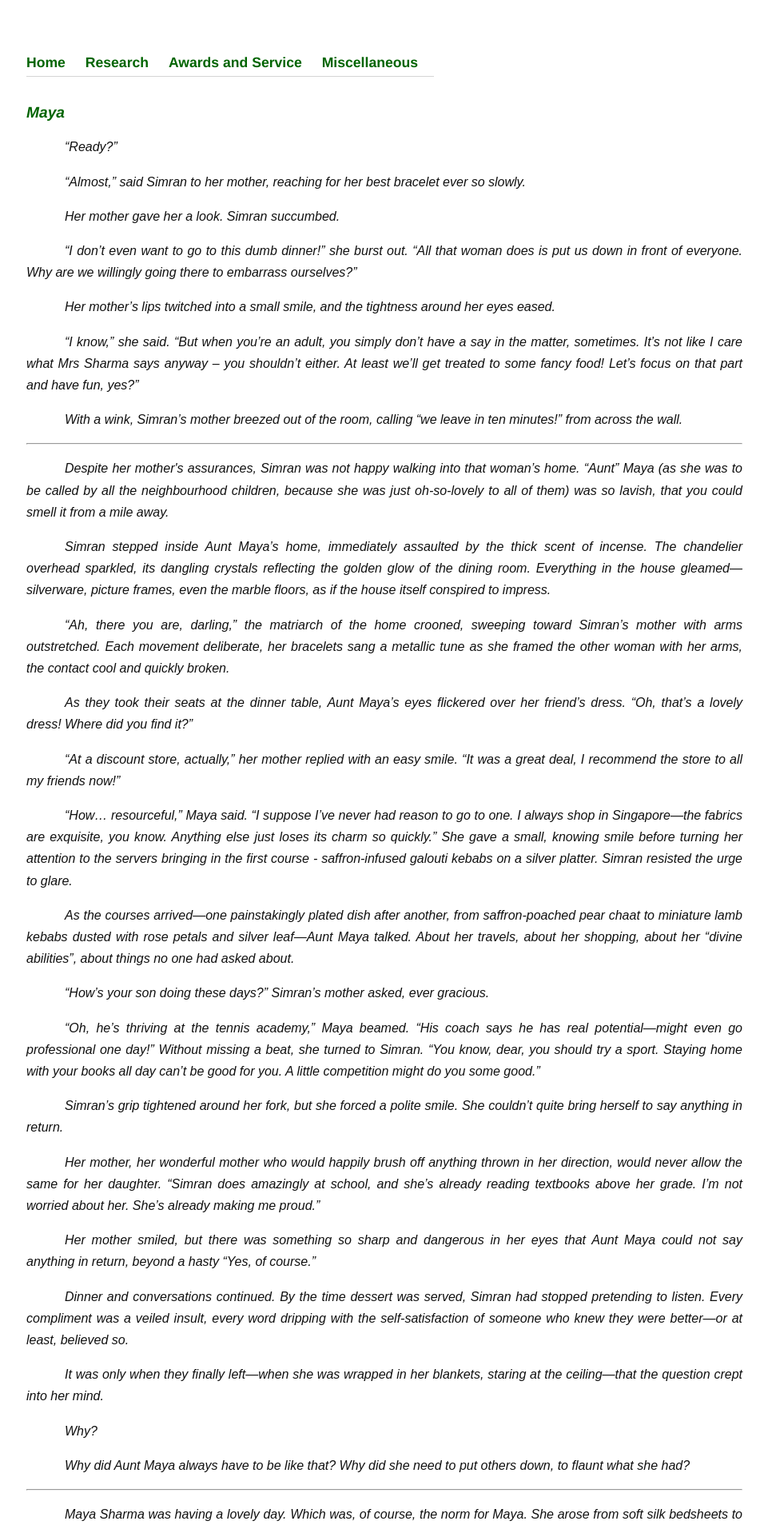
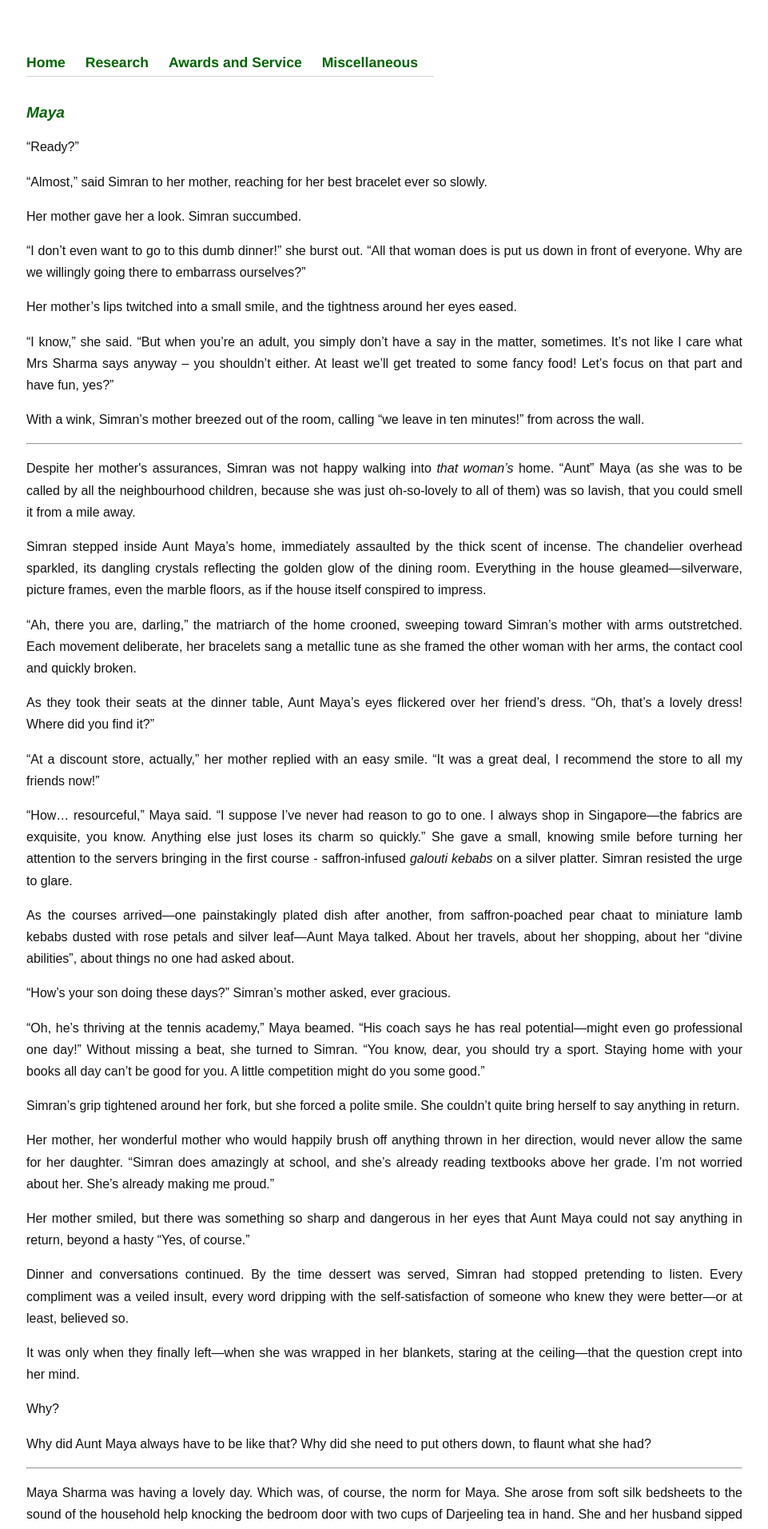
Before and after one commit to Uppaal/Uppaal.github.io, a Jekyll site: the page built from writings/2025_05_06.html, in a window 1280 px wide. Shown: the top 1912 px of the page at 80% size, without its empty margins (159-1120 px from the left). Built offline with Jekyll 4.4.1, drawn with Linux system fonts in a browser that asks for light colours.

Commit message:
Update main.css

```diff
--- a/css/main.css
+++ b/css/main.css
@@ -55,9 +55,6 @@ th {background-color: #006400; color: #FFF}
 .whats-new li {margin: 5px 0; }
 .whats-new-heading {font-size: 1.1em; color: var(--heading-color); font-family: Helvetica, Arial, sans-serif; padding-top:15px; margin-bottom: 0px; }
 
-.story-paragraph {text-indent: 3em; font-style: italic;  margin: 0.5em 0.5;}
-.story-paragraph em {font-style: normal;}
-
 /* /* Mobile styles here */
 @media (max-width: 768px) {
     .heading-line nav ul {flex-direction: column !important;} /* Stack items vertically */
```
